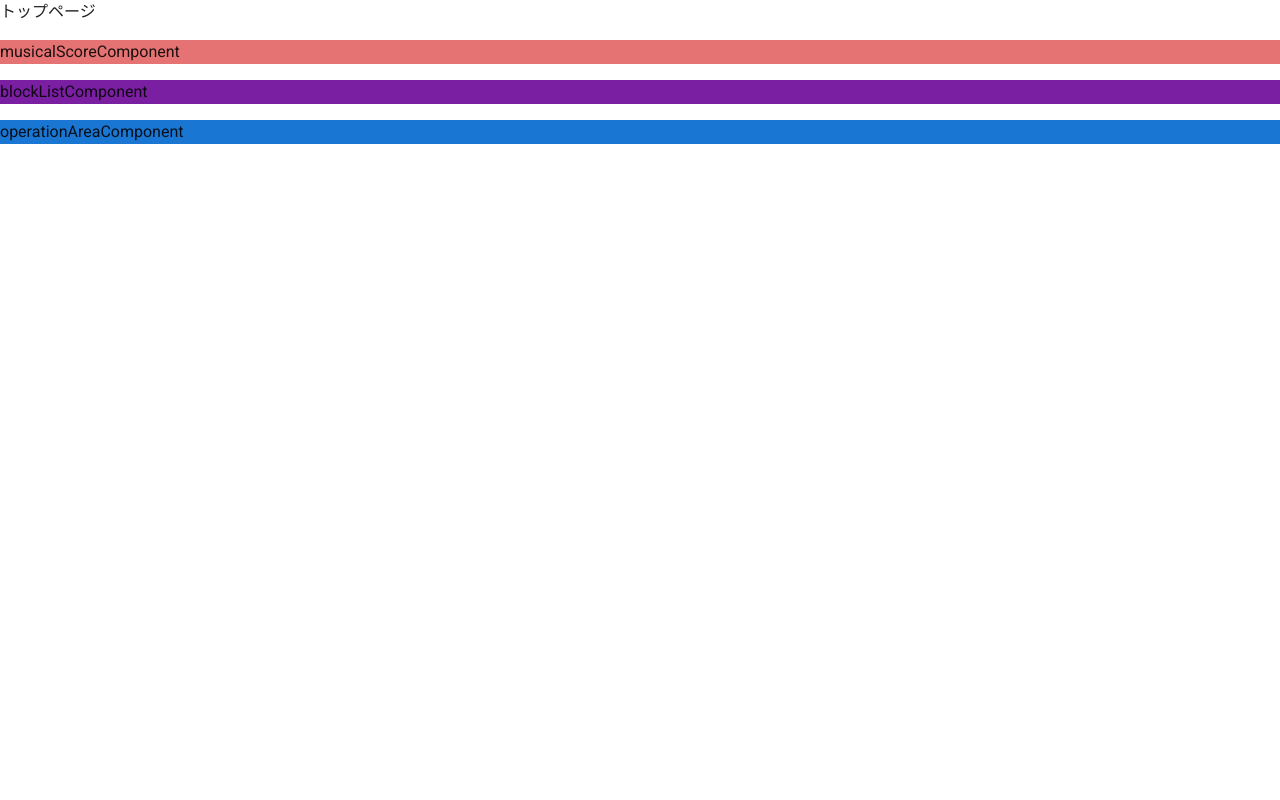
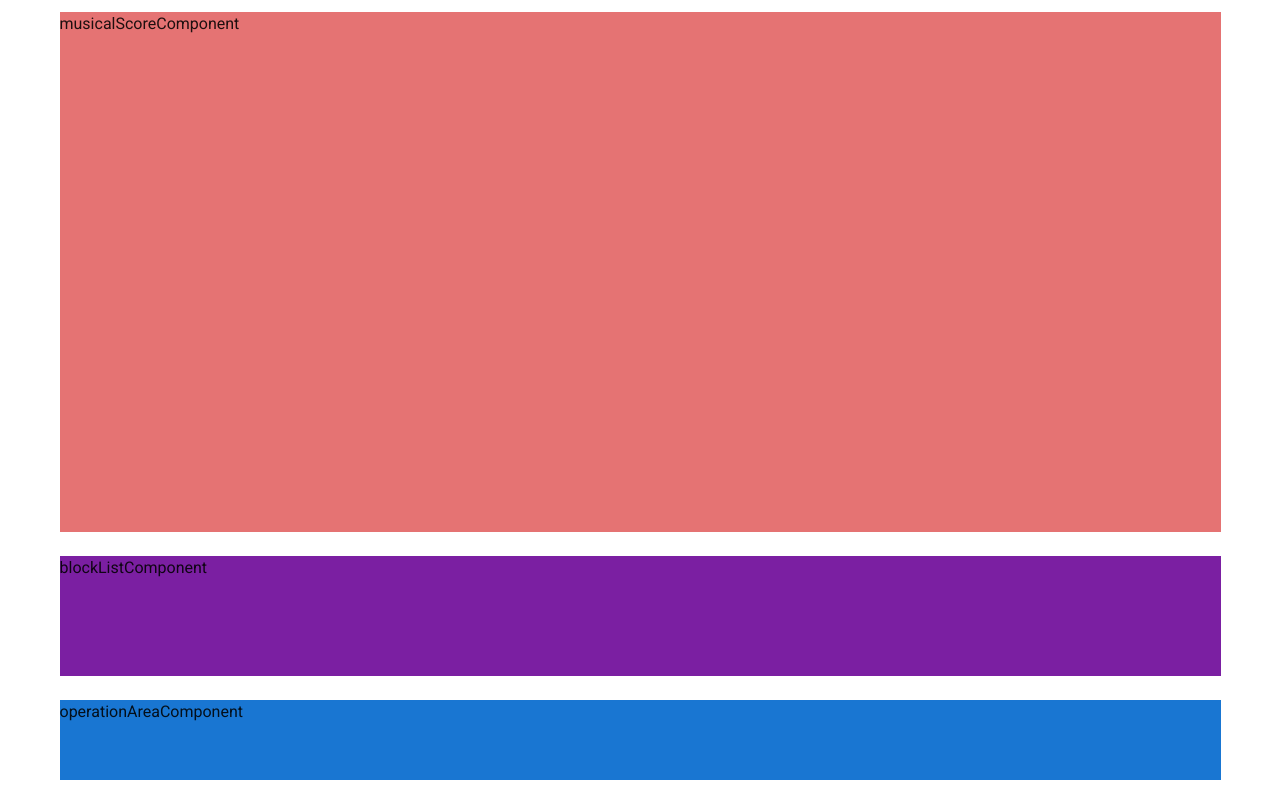
Before and after one commit to cojt-12th-music/create-music-web, a Nuxt app: page / in a window 1280 px wide. Built offline with nearby package versions, Linux system fonts and the light colour scheme.

Commit message:
add: トップページの枠

```diff
--- a/components/blockList.vue
+++ b/components/blockList.vue
@@ -1,5 +1,5 @@
 <template>
-  <div class="purple darken-2">
+  <div id="component-frame" class="purple darken-2">
     <p>blockListComponent</p>
   </div>
 </template>
@@ -9,4 +9,8 @@ import Vue from 'vue'
 export default Vue.extend({})
 </script>
 
-<style lang="scss" scoped></style>
+<style lang="scss" scoped>
+div#component-frame {
+  height: 100%;
+}
+</style>
--- a/components/musicalScore.vue
+++ b/components/musicalScore.vue
@@ -1,5 +1,5 @@
 <template>
-  <div class="red lighten-2">
+  <div id="component-frame" class="red lighten-2">
     <p>musicalScoreComponent</p>
   </div>
 </template>
@@ -9,4 +9,8 @@ import Vue from 'vue'
 export default Vue.extend({})
 </script>
 
-<style lang="scss" scoped></style>
+<style lang="scss" scoped>
+div#component-frame {
+  height: 100%;
+}
+</style>
--- a/components/operationArea.vue
+++ b/components/operationArea.vue
@@ -1,5 +1,5 @@
 <template>
-  <div class="blue darken-2">
+  <div id="component-frame" class="blue darken-2">
     <p>operationAreaComponent</p>
   </div>
 </template>
@@ -9,4 +9,8 @@ import Vue from 'vue'
 export default Vue.extend({})
 </script>
 
-<style lang="scss" scoped></style>
+<style lang="scss" scoped>
+div#component-frame {
+  height: 100%;
+}
+</style>
--- a/pages/index.vue
+++ b/pages/index.vue
@@ -1,9 +1,18 @@
 <template>
   <div>
-    <p>トップページ</p>
-    <musical-score />
-    <block-list />
-    <operation-area />
+    <v-container>
+      <div id="musical-score-wrapper">
+        <musical-score />
+      </div>
+
+      <div id="block-list-wrapper">
+        <block-list />
+      </div>
+
+      <div id="operation-area-wrapper">
+        <operation-area />
+      </div>
+    </v-container>
   </div>
 </template>
 
@@ -20,3 +29,17 @@ export default {
   }
 }
 </script>
+
+<style lang="scss" scoped>
+#musical-score-wrapper {
+  height: 65vh;
+  margin-bottom: 3vh;
+}
+#block-list-wrapper {
+  height: 15vh;
+  margin-bottom: 3vh;
+}
+#operation-area-wrapper {
+  height: 10vh;
+}
+</style>
```
